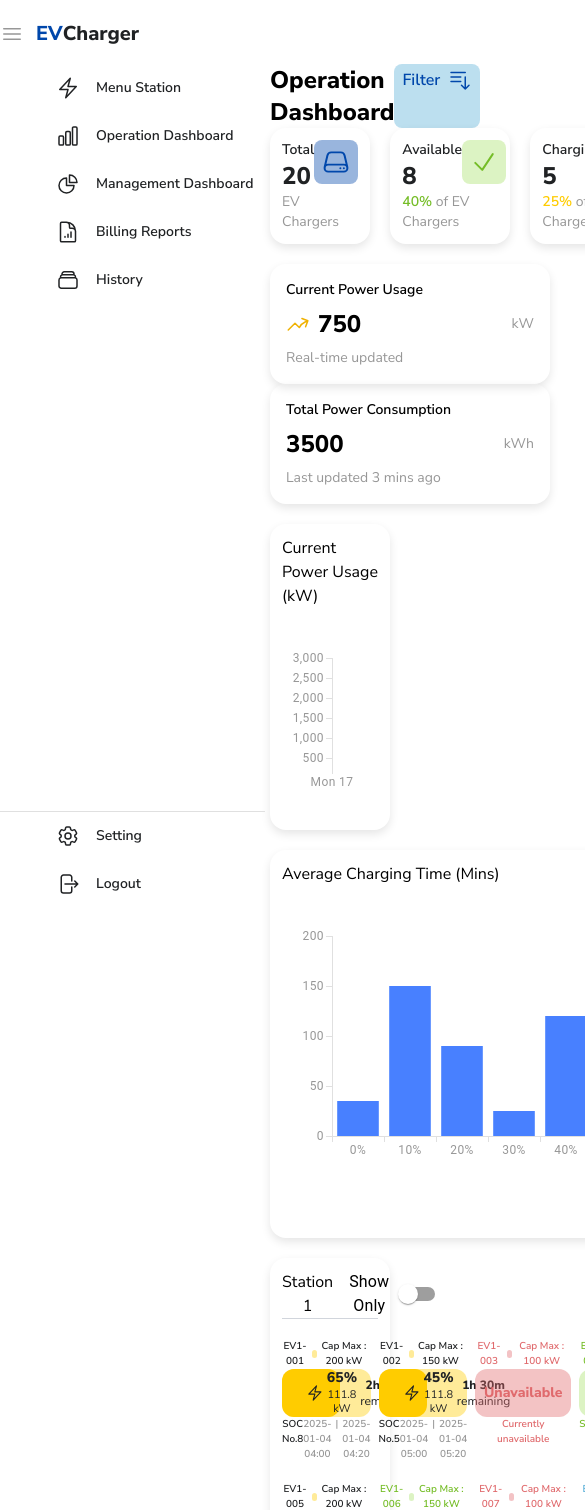
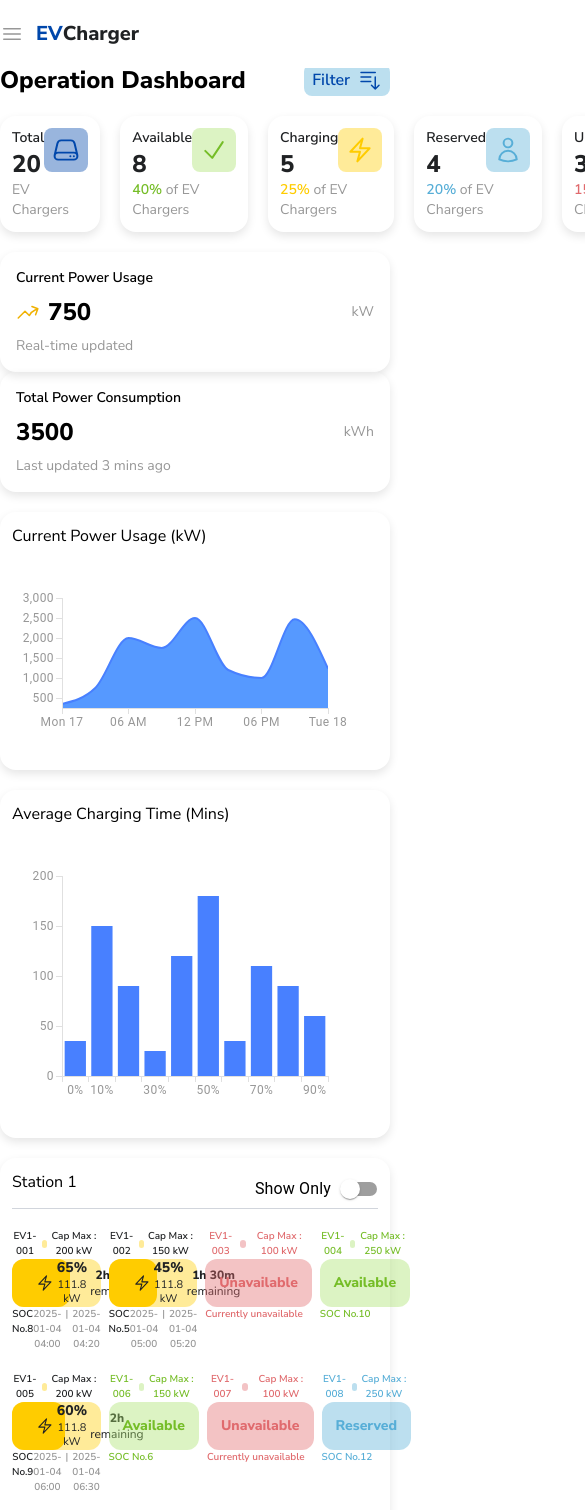
Before and after one commit to NattanichaSent/EV-Charger, a React (Vite) app: page / in a window 390 px wide. Shown: the top 1510 px of the page, 585 px wide, since content can reach past the window. Built offline with nearby package versions, Linux system fonts and the light colour scheme.

Commit message:
responsive navbar and edited layout

```diff
--- a/src/component/BarGraph.jsx
+++ b/src/component/BarGraph.jsx
@@ -9,8 +9,8 @@ export default function BarGraph() {
         const resizeObserver = new ResizeObserver((entries) => {
             if (entries[0]) {
                 setSize({
-                    width: entries[0].contentRect.width, // ปรับความกว้างตามขนาดของคอนเทนเนอร์
-                    height: 300, // หรือปรับความสูงตามต้องการ
+                    width: entries[0].contentRect.width, // Adjust width based on container size
+                    height: 300, // Or adjust the height as needed
                 });
             }
         });
@@ -24,8 +24,8 @@ export default function BarGraph() {
 
     return (
         <div
-            ref={containerRef} // ใส่ ref เพื่อสังเกตขนาดของคอนเทนเนอร์
-            className="p-3 rounded-2xl shadow-[0px_4px_10px_rgba(0,0,0,0.10)] w-auto "
+            ref={containerRef} // Add ref to observe container size
+            className="p-3 rounded-2xl shadow-[0px_4px_10px_rgba(0,0,0,0.10)] w-full"
         >
             <p className='text-left'>Average Charging Time (Mins)</p>
             <BarChart
@@ -49,9 +49,9 @@ export default function BarGraph() {
                     },
                 }]}
                 series={[{ data: [35, 150, 90, 25, 120, 180, 35, 110, 90, 60], color: "#4880FF" }]}
-                width={size.width} // ใช้ค่า width ที่ปรับได้ตามขนาดคอนเทนเนอร์
-                height={size.height} // ความสูงคงที่หรือปรับได้ตามที่ต้องการ
-                className=" w-full"
+                width={size.width} // Use dynamic width based on container size
+                height={size.height} // Set dynamic height or adjust as needed
+                className="w-full lg:h-[300px]"  // Set height to 300px on lg screens
             />
         </div>
     );
--- a/src/component/MenuButton.jsx
+++ b/src/component/MenuButton.jsx
@@ -11,7 +11,7 @@ const MenuButton = ({ Icon, text, href, className }) => {
         <a
             href={href || "#"}
             onClick={handleClick}
-            className={`flex items-center pl-14 py-3 pr-3 rounded-tr-lg rounded-br-lg cursor-pointer
+            className={`flex items-center pl-10 py-3 pr-5 rounded-tr-lg rounded-br-lg cursor-pointer bg-background
         ${isActive ? "bg-secondary text-onclickText" : "hover:bg-hover hover:text-onclickText"}
         ${className || ""}`}
         >
--- a/src/component/PieGraph.jsx
+++ b/src/component/PieGraph.jsx
@@ -14,7 +14,7 @@ function PieGraph() {
                         valueFormatter,
                     },
                 ]}
-                height={280}
+                height={300}
                 className="mt-3"
             />
         </div>
--- a/src/component/SideBar.jsx
+++ b/src/component/SideBar.jsx
@@ -11,7 +11,7 @@ import MenuButton from "../component/MenuButton";
 
 function SideBar({ className }) {
     return (
-        <div className={`w-auto text-primary h-screen flex flex-col ${className}`}>
+        <div className={`w-auto bg-background text-primary h-screen flex flex-col ${className}`}>
             <nav className="flex flex-col w-full font-semibold text-sm text-start flex-grow">
                 <div className="w-full">
                     <MenuButton Icon={BoltIcon} text="Menu Station" href="#menu" />
--- a/src/component/TopBar.jsx
+++ b/src/component/TopBar.jsx
@@ -5,7 +5,7 @@ import ProfileNavbar from "./ProfileNavbar";
 
 const TopBar = ({ className }) => {
     return (
-        <div className={`flex items-center lg:px-14 md:px-10 ${className}`}>
+        <div className={`flex items-center lg:px-10 md:px-10 ${className}`}>
             <button className="lg:hidden">
                 <Bars3Icon className="h-6 w-6 text-icon mr-3" />
             </button>
--- a/src/pages/Operation.jsx
+++ b/src/pages/Operation.jsx
@@ -15,20 +15,23 @@ function Operation() {
             {/* TopBar */}
             <TopBar className="fixed top-0 left-0 w-full bg-white z-10" />
 
-            <div className="flex pt-16"> {/* เพิ่ม padding-top เพื่อให้เนื้อหาหลักไม่ถูกทับด้วย TopBar */}
-                {/* SideBar */}
-                <SideBar className="fixed top-16 left-0 h-screen z-10" /> {/* อยู่ใต้ TopBar */}
+            <div className="flex pt-16">
+                {/* SideBar (ซ่อนใน sm และ md, แสดงใน lg ขึ้นไป) */}
+                <div className="hidden lg:block">
+                    <SideBar className="fixed top-16 left-0 h-screen z-10" />
+                </div>
 
-                <div className="w-full pl-[270px]"> {/* ให้เนื้อหาหลักเลื่อนไปข้างๆ เพื่อหลีกเลี่ยงการทับซ้อนกับ SideBar */}
-                    <div className="flex justify-between w-full h-fit lg:pr-14 lg:pl-[20px] lg:pt-[5px]">
+                {/* ปรับ padding-left เฉพาะเมื่อจอใหญ่ */}
+                <div className="w-full lg:pl-[300px] lg:pr-10 lg:mt-5 md:px-10 md:mt-2 bg-background">
+                    <div className="flex justify-between w-full h-fit">
                         <p className="font-bold text-2xl text-start">Operation Dashboard</p>
                         <FilterButton />
                     </div>
-                    <div className="lg:pr-14 lg:pl-[20px] lg:pt-[15px]">
+                    <div className="mt-5">
                         <Status />
-                        <div className="flex flex-wrap md:flex-nowrap mt-5 justify-between gap-5 h-full">
+                        <div className="flex flex-wrap lg:flex-nowrap mt-5 justify-between gap-5 h-full">
                             {/* PowerMeter Section */}
-                            <div className="flex flex-col justify-between w-full md:w-[30%] min-w-[280px]">
+                            <div className="flex flex-col justify-between w-full lg:w-[30%] min-w-[280px]">
                                 <PowerMeter
                                     label="Current Power Usage"
                                     icon={ArrowTrendingUpIcon}
@@ -46,19 +49,23 @@ function Operation() {
                             </div>
 
                             {/* Graph Section */}
-                            <div className="w-full md:w-[70%]">
+                            <div className="w-full lg:w-[70%]">
                                 <LineGraph />
                             </div>
                         </div>
                         <div className="flex mt-5 space-x-5 w-full h-fit">
                             <BarGraph />
-                            <PieGraph />
+                            <div className="hidden md:hidden lg:block w-full">
+                                <PieGraph />
+                            </div>
                         </div>
+
                         <div className="mt-5 h-full w-full">
                             <StationStatus />
                         </div>
                     </div>
                 </div>
+
             </div>
         </div>
     );
```
